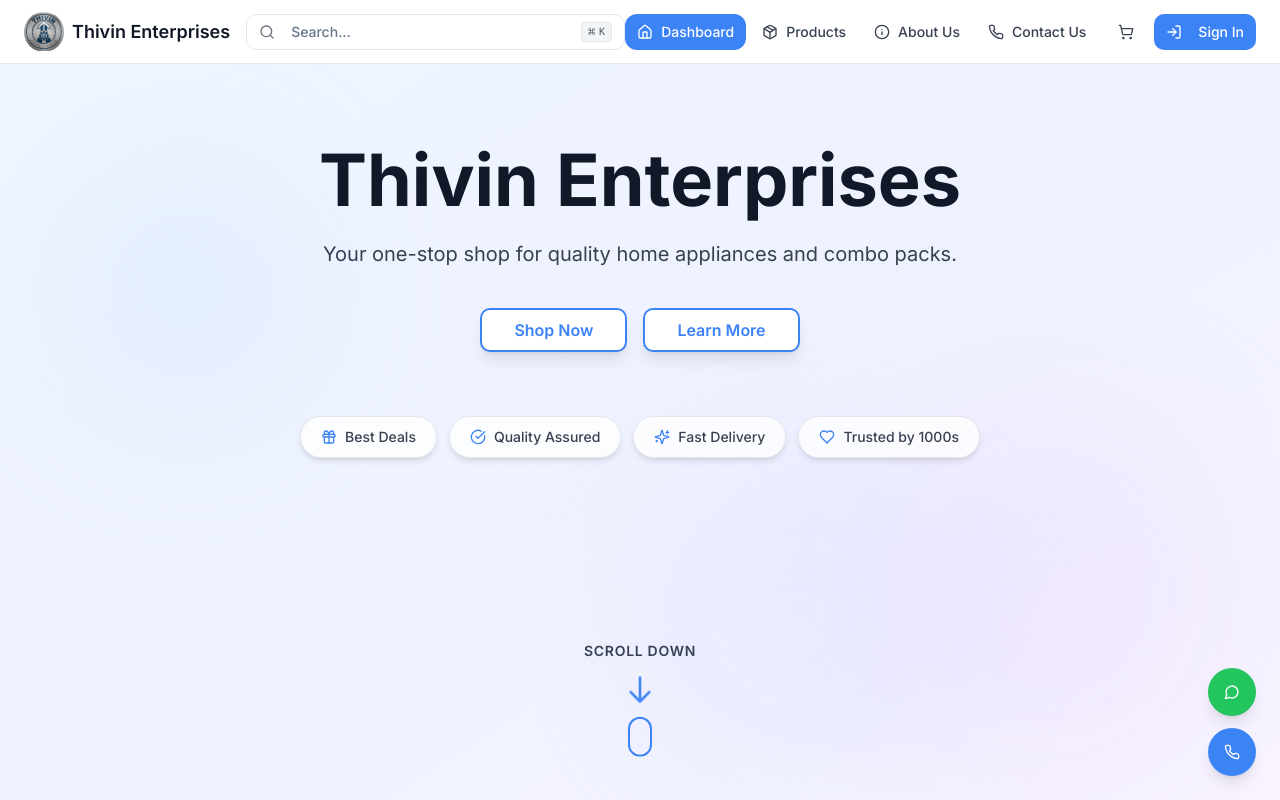
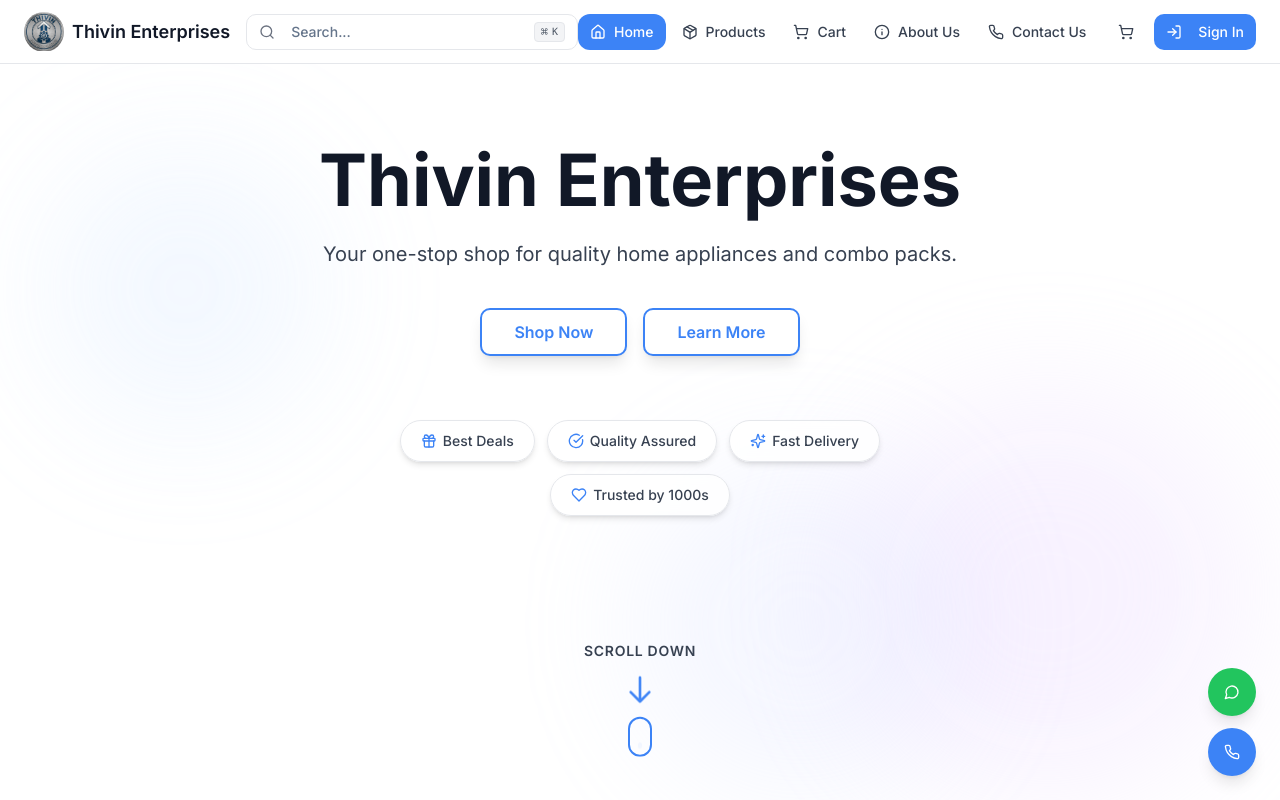
Before and after one commit to kirathrg/thivin-_enterprises, a Next.js app: page / in a window 1280 px wide. Shown: the top 800 px of the page. Built offline with nearby package versions, Linux system fonts and the light colour scheme.

Commit message:
pwa and login flow

```diff
--- a/src/app/globals.css
+++ b/src/app/globals.css
@@ -101,36 +101,6 @@
     background: #ffffff;
     position: relative;
     overflow-x: hidden;
-  }
-
-  main::before {
-    content: '';
-    position: fixed;
-    top: 0;
-    left: 256px;
-    right: 0;
-    height: 100%;
-    z-index: 0;
-    pointer-events: none;
-    background-image:
-      radial-gradient(circle at 2px 2px, rgba(59, 130, 246, 0.05) 1px, transparent 1px);
-    background-size: 40px 40px;
-    animation: gridMove 30s linear infinite;
-  }
-
-  main::after {
-    content: '';
-    position: fixed;
-    top: 0;
-    left: 256px;
-    right: 0;
-    height: 100%;
-    z-index: 0;
-    pointer-events: none;
-    background:
-      radial-gradient(ellipse 800px 600px at 20% 30%, rgba(59, 130, 246, 0.06) 0%, transparent 50%),
-      radial-gradient(ellipse 600px 800px at 80% 70%, rgba(96, 165, 250, 0.05) 0%, transparent 50%);
-    animation: floatGradient 15s ease-in-out infinite;
   }
 
   @keyframes gridMove {
--- a/src/app/layout.tsx
+++ b/src/app/layout.tsx
@@ -25,7 +25,8 @@ export const metadata: Metadata = {
 export const viewport = {
   width: "device-width",
   initialScale: 1,
-  maximumScale: 1,
+  maximumScale: 5,
+  userScalable: true,
   themeColor: "#3b82f6",
 };
 
--- a/src/components/TopHeader.tsx
+++ b/src/components/TopHeader.tsx
@@ -52,8 +52,9 @@ const TopHeader = () => {
   const pathname = usePathname();
 
   const mainNavigation = [
-    { href: "/", icon: Home, label: "Dashboard" },
+    { href: "/", icon: Home, label: "Home" },
     { href: "/products", icon: Package, label: "Products" },
+    { href: "#", icon: ShoppingCart, label: "Cart", onClick: () => setIsCartDrawerOpen(true) },
     { href: "/about-us", icon: Info, label: "About Us" },
     { href: "/contact-us", icon: Phone, label: "Contact Us" },
   ];
@@ -84,6 +85,27 @@ const TopHeader = () => {
                 {mainNavigation.map((item) => {
                   const Icon = item.icon;
                   const isActive = pathname === item.href;
+
+                  if (item.onClick) {
+                    return (
+                      <button
+                        key={item.label}
+                        onClick={() => {
+                          setIsMobileMenuOpen(false);
+                          item.onClick();
+                        }}
+                        className="flex items-center gap-3 px-3 py-2.5 rounded-lg text-sm font-medium transition-colors text-gray-700 hover:bg-gray-100 w-full text-left"
+                      >
+                        <Icon className="h-4 w-4" />
+                        <span>{item.label}</span>
+                        {item.label === "Cart" && cartItemCount > 0 && (
+                          <span className="ml-auto bg-primary text-white text-xs rounded-full h-5 w-5 flex items-center justify-center">
+                            {cartItemCount}
+                          </span>
+                        )}
+                      </button>
+                    );
+                  }
 
                   return (
                     <Link
--- a/src/globals.css
+++ b/src/globals.css
@@ -97,38 +97,6 @@
 
   body {
     @apply text-foreground;
-    background:
-      radial-gradient(circle at 20% 50%, rgba(37, 99, 235, 0.06) 0%, transparent 50%),
-      radial-gradient(circle at 80% 80%, rgba(59, 130, 246, 0.05) 0%, transparent 50%),
-      radial-gradient(circle at 40% 20%, rgba(96, 165, 250, 0.04) 0%, transparent 50%),
-      linear-gradient(135deg, #f8fafc 0%, #f1f5f9 25%, #e0f2fe 50%, #dbeafe 75%, #f0f9ff 100%);
-    background-attachment: fixed;
-  }
-
-  body::before {
-    content: '';
-    position: fixed;
-    top: 0;
-    left: 0;
-    width: 100%;
-    height: 100%;
-    opacity: 0.3;
-    z-index: -1;
-    background-image:
-      linear-gradient(90deg, rgba(59, 130, 246, 0.04) 1px, transparent 1px),
-      linear-gradient(rgba(59, 130, 246, 0.04) 1px, transparent 1px);
-    background-size: 80px 80px;
-    pointer-events: none;
-    animation: gridMove 20s linear infinite;
-  }
-
-  @keyframes gridMove {
-    0% {
-      transform: translate(0, 0);
-    }
-    100% {
-      transform: translate(80px, 80px);
-    }
   }
 }
 
--- a/src/store/useAuthStore.ts
+++ b/src/store/useAuthStore.ts
@@ -22,11 +22,14 @@ export const useAuthStore = create<AuthState>()(
       user: null,
 
       login: async (email: string, password: string) => {
-        // Mock login logic
-        if (email === "test@example.com" && password === "password") {
+        // Accept any valid email and password (for testing purposes)
+        if (email && password.length >= 6) {
+          // Extract name from email (part before @)
+          const name = email.split('@')[0].charAt(0).toUpperCase() + email.split('@')[0].slice(1);
+
           set({
             isAuthenticated: true,
-            user: { name: "Test User", email },
+            user: { name, email },
           });
           return true;
         }
--- a/src/views/Index.tsx
+++ b/src/views/Index.tsx
@@ -22,9 +22,9 @@ const Index = () => {
   }, []);
 
   return (
-    <div className="min-h-screen bg-gray-50">
+    <div className="min-h-screen bg-white">
       {/* Hero Section - Full Screen */}
-      <section className="relative overflow-hidden bg-gradient-to-br from-blue-50 via-indigo-50 to-purple-50 min-h-[85vh] md:min-h-screen flex items-start justify-center px-4 md:px-6 pt-16 md:pt-20">
+      <section className="relative overflow-hidden bg-white min-h-[85vh] md:min-h-screen flex items-start justify-center px-4 md:px-6 pt-16 md:pt-20">
         {/* Decorative Background Elements with Parallax */}
         <div className="absolute inset-0 overflow-hidden pointer-events-none">
           <div
@@ -48,49 +48,49 @@ const Index = () => {
           {/* Main Hero Content */}
           <div className="text-center mb-6 md:mb-12">
             <h1
-              className="text-4xl md:text-5xl lg:text-7xl font-bold text-gray-900 mb-5 md:mb-6 animate-fade-in-down leading-tight"
+              className="text-3xl sm:text-4xl md:text-5xl lg:text-7xl font-bold text-gray-900 mb-4 md:mb-6 animate-fade-in-down leading-tight px-4"
               style={{ transform: `translateY(${scrollY * -0.15}px)` }}
             >
               Thivin Enterprises
             </h1>
 
             <p
-              className="text-sm md:text-lg lg:text-xl text-gray-700 mb-8 md:mb-10 max-w-2xl mx-auto animate-fade-in-up px-2 leading-relaxed"
+              className="text-sm sm:text-base md:text-lg lg:text-xl text-gray-700 mb-6 md:mb-10 max-w-2xl mx-auto animate-fade-in-up px-4 leading-relaxed"
               style={{ transform: `translateY(${scrollY * -0.1}px)` }}
             >
               Your one-stop shop for quality home appliances and combo packs.
             </p>
 
             {/* CTA Buttons */}
-            <div className="flex flex-col sm:flex-row gap-3 md:gap-4 justify-center items-center animate-scale-in mb-10 md:mb-16 px-4 w-full max-w-md mx-auto sm:max-w-none">
-              <Button asChild size="lg" className="bg-white text-primary hover:bg-gray-50 px-6 md:px-8 text-sm md:text-base font-semibold shadow-lg hover:shadow-xl transition-all border-2 border-primary w-full sm:w-auto">
+            <div className="flex flex-col sm:flex-row gap-3 md:gap-4 justify-center items-center animate-scale-in mb-8 md:mb-16 px-4 w-full max-w-sm mx-auto sm:max-w-none">
+              <Button asChild size="default" className="bg-white text-primary hover:bg-gray-50 px-6 md:px-8 text-sm md:text-base font-semibold shadow-lg hover:shadow-xl transition-all border-2 border-primary w-full sm:w-auto h-11 md:h-12">
                 <Link href="/products">Shop Now</Link>
               </Button>
-              <Button asChild size="lg" className="bg-white text-primary hover:bg-gray-50 px-6 md:px-8 text-sm md:text-base font-semibold shadow-lg hover:shadow-xl transition-all border-2 border-primary w-full sm:w-auto">
+              <Button asChild size="default" className="bg-white text-primary hover:bg-gray-50 px-6 md:px-8 text-sm md:text-base font-semibold shadow-lg hover:shadow-xl transition-all border-2 border-primary w-full sm:w-auto h-11 md:h-12">
                 <Link href="/about-us">Learn More</Link>
               </Button>
             </div>
 
             {/* Feature Pills */}
             <div
-              className="flex flex-wrap justify-center gap-2 md:gap-3 animate-fade-in px-4"
+              className="flex flex-wrap justify-center gap-2 md:gap-3 animate-fade-in px-4 max-w-xl mx-auto"
               style={{ transform: `translateY(${scrollY * -0.05}px)` }}
             >
-              <div className="inline-flex items-center gap-1.5 md:gap-2 px-3 md:px-5 py-2 md:py-2.5 bg-white/80 backdrop-blur-sm rounded-full shadow-md border border-gray-200">
-                <Gift className="w-3.5 h-3.5 md:w-4 md:h-4 text-primary" />
-                <span className="text-xs md:text-sm font-medium text-gray-700">Best Deals</span>
+              <div className="inline-flex items-center gap-1.5 px-3 py-1.5 md:px-5 md:py-2.5 bg-white/80 backdrop-blur-sm rounded-full shadow-md border border-gray-200">
+                <Gift className="w-3 h-3 md:w-4 md:h-4 text-primary flex-shrink-0" />
+                <span className="text-xs md:text-sm font-medium text-gray-700 whitespace-nowrap">Best Deals</span>
               </div>
-              <div className="inline-flex items-center gap-1.5 md:gap-2 px-3 md:px-5 py-2 md:py-2.5 bg-white/80 backdrop-blur-sm rounded-full shadow-md border border-gray-200">
-                <CheckCircle className="w-3.5 h-3.5 md:w-4 md:h-4 text-primary" />
-                <span className="text-xs md:text-sm font-medium text-gray-700">Quality Assured</span>
+              <div className="inline-flex items-center gap-1.5 px-3 py-1.5 md:px-5 md:py-2.5 bg-white/80 backdrop-blur-sm rounded-full shadow-md border border-gray-200">
+                <CheckCircle className="w-3 h-3 md:w-4 md:h-4 text-primary flex-shrink-0" />
+                <span className="text-xs md:text-sm font-medium text-gray-700 whitespace-nowrap">Quality Assured</span>
               </div>
-              <div className="inline-flex items-center gap-1.5 md:gap-2 px-3 md:px-5 py-2 md:py-2.5 bg-white/80 backdrop-blur-sm rounded-full shadow-md border border-gray-200">
-                <Sparkles className="w-3.5 h-3.5 md:w-4 md:h-4 text-primary" />
-                <span className="text-xs md:text-sm font-medium text-gray-700">Fast Delivery</span>
+              <div className="inline-flex items-center gap-1.5 px-3 py-1.5 md:px-5 md:py-2.5 bg-white/80 backdrop-blur-sm rounded-full shadow-md border border-gray-200">
+                <Sparkles className="w-3 h-3 md:w-4 md:h-4 text-primary flex-shrink-0" />
+                <span className="text-xs md:text-sm font-medium text-gray-700 whitespace-nowrap">Fast Delivery</span>
               </div>
-              <div className="inline-flex items-center gap-1.5 md:gap-2 px-3 md:px-5 py-2 md:py-2.5 bg-white/80 backdrop-blur-sm rounded-full shadow-md border border-gray-200">
-                <Heart className="w-3.5 h-3.5 md:w-4 md:h-4 text-primary" />
-                <span className="text-xs md:text-sm font-medium text-gray-700">Trusted by 1000s</span>
+              <div className="inline-flex items-center gap-1.5 px-3 py-1.5 md:px-5 md:py-2.5 bg-white/80 backdrop-blur-sm rounded-full shadow-md border border-gray-200">
+                <Heart className="w-3 h-3 md:w-4 md:h-4 text-primary flex-shrink-0" />
+                <span className="text-xs md:text-sm font-medium text-gray-700 whitespace-nowrap">Trusted by 1000s</span>
               </div>
             </div>
           </div>
```
